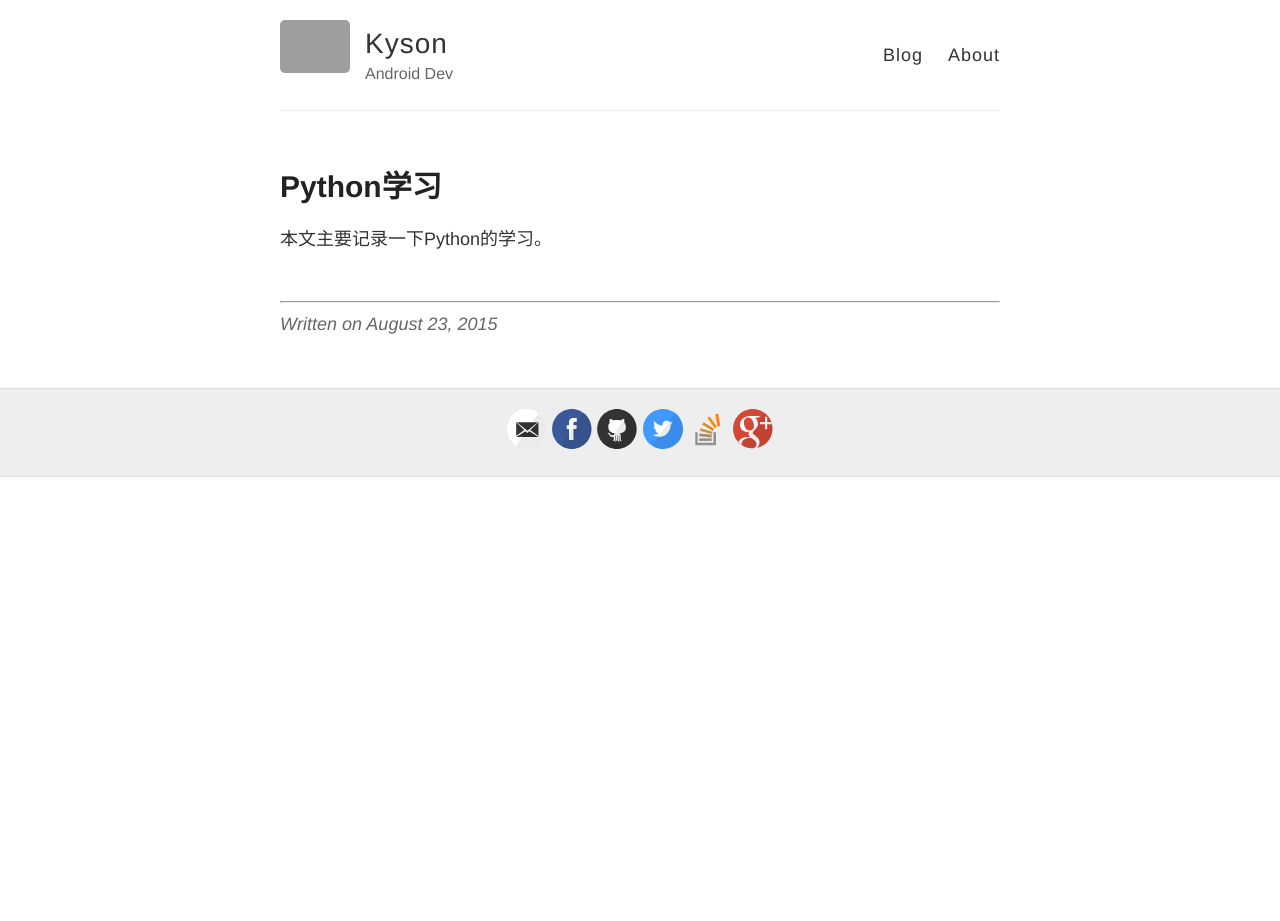
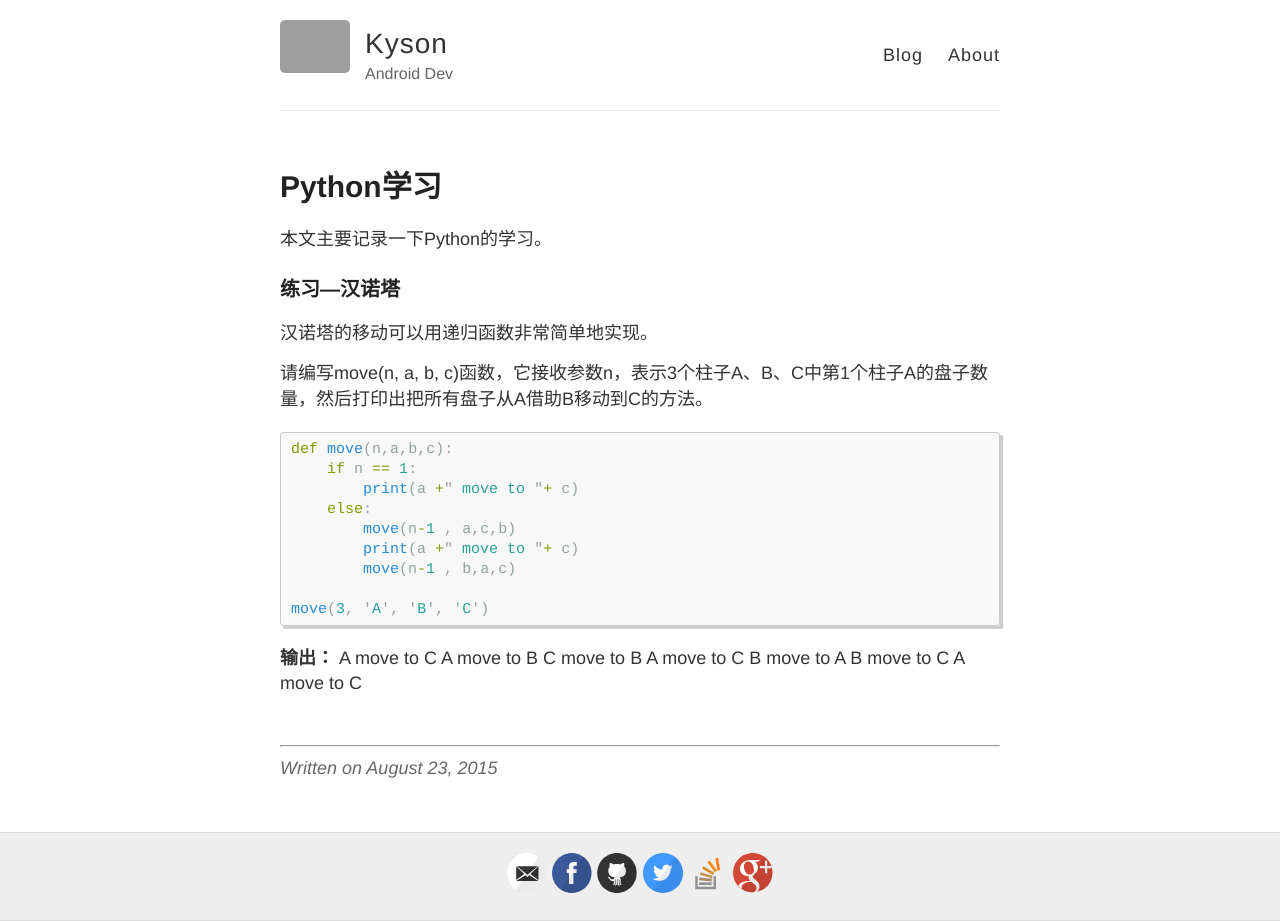
Before and after one commit to Kyson/Kyson_deprecated.github.io, a Jekyll site: the page built from _posts/2015-8-23-Python学习.md, in a window 1280 px wide. Built offline with Jekyll 4.4.1, drawn with Linux system fonts in a browser that asks for light colours; Markdown is read by kramdown in place of the engine named in the settings; comment, search, counter and statistics services are not loaded; before the commit the page ends 900 px from its top, so only the background shows below that; grey boxes are pictures that could not be loaded.

Commit message:
test汉诺塔问题

````diff
--- a/_posts/2015-8-23-Python学习.md
+++ b/_posts/2015-8-23-Python学习.md
@@ -5,3 +5,30 @@ tags: [course,Python]
 ---
 
 本文主要记录一下Python的学习。
+
+### 练习---汉诺塔
+
+汉诺塔的移动可以用递归函数非常简单地实现。
+
+请编写move(n, a, b, c)函数，它接收参数n，表示3个柱子A、B、C中第1个柱子A的盘子数量，然后打印出把所有盘子从A借助B移动到C的方法。
+
+```python
+def move(n,a,b,c):
+    if n == 1:
+        print(a +" move to "+ c)
+    else:
+        move(n-1 , a,c,b)
+        print(a +" move to "+ c)
+        move(n-1 , b,a,c)
+
+move(3, 'A', 'B', 'C')
+```
+
+**输出：**
+A move to C
+A move to B
+C move to B
+A move to C
+B move to A
+B move to C
+A move to C
````
